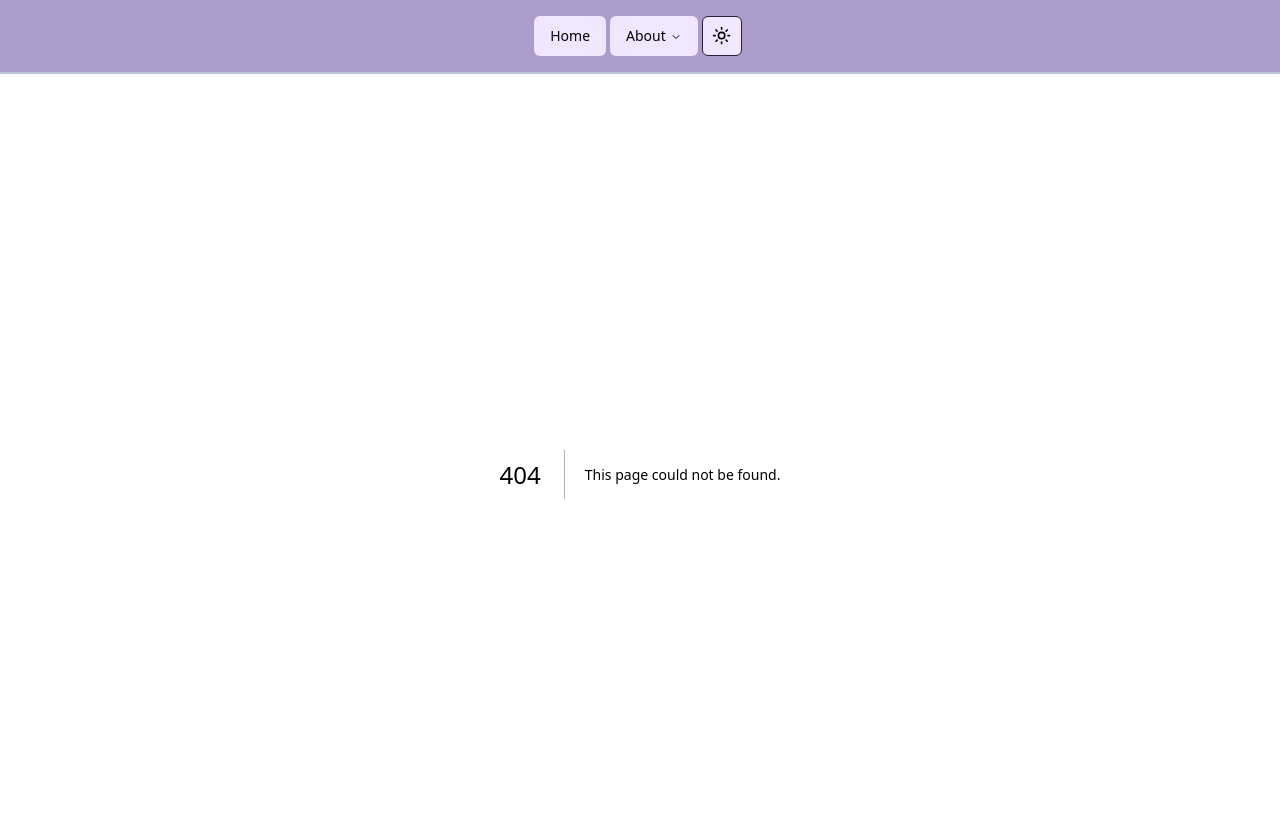
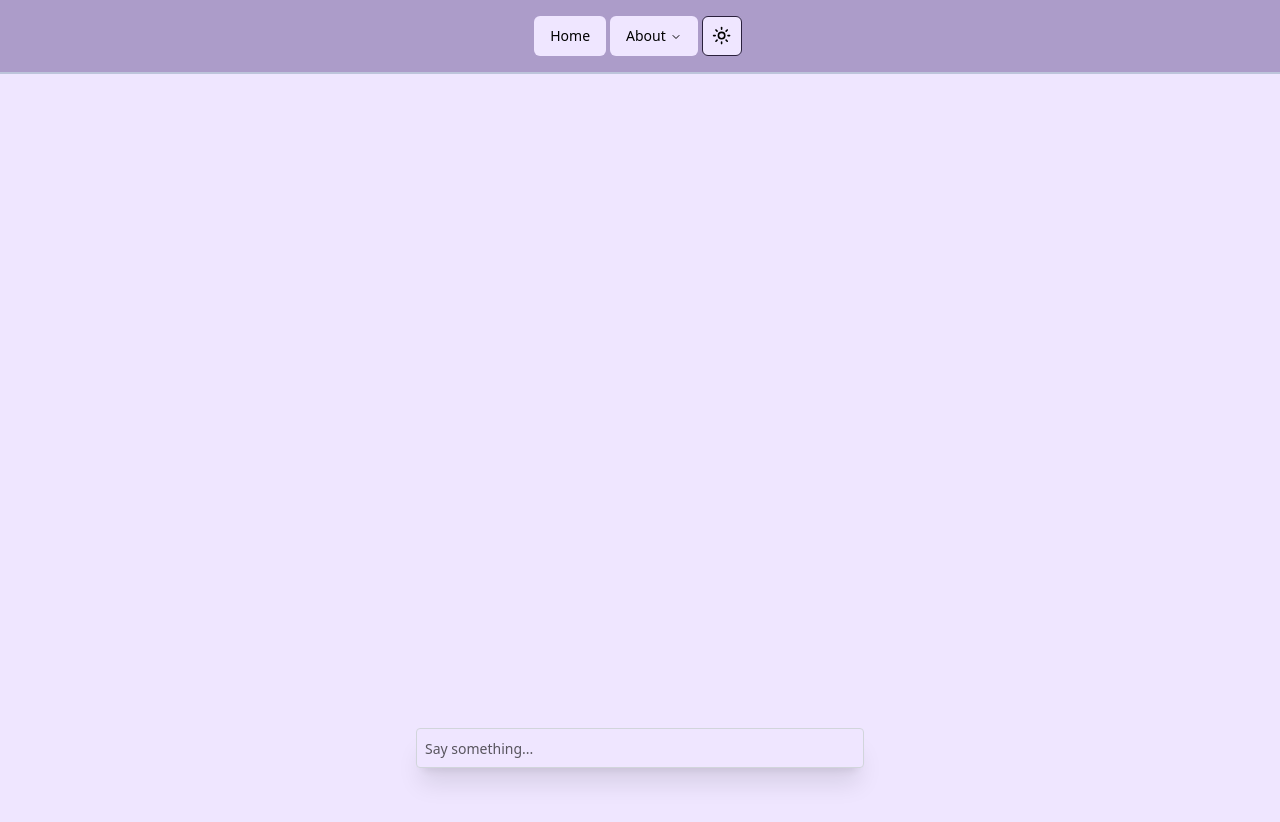
Before and after one commit to xavierloeraflores/ai-toolbox, a Next.js app: page /chatgpt in a window 1280 px wide. Before the commit this address had no page. Shown: the top 822 px of the page. Built offline with nearby package versions, Linux system fonts and the light colour scheme.

Commit message:
ChatGPT page & updated nav bar

```diff
--- /dev/null
+++ b/src/app/chatgpt/page.tsx
@@ -0,0 +1,8 @@
+import Chat from "~/components/chat";
+export default function HomePage() {
+    return (
+        <main className="flex min-h-screen flex-col items-center justify-center">
+            <Chat />
+        </main>
+    );
+}
--- a/src/components/header.tsx
+++ b/src/components/header.tsx
@@ -41,6 +41,13 @@ export const Header: React.FC = () => {
                                         link: "/hume",
                                         title: "Hume AI EVI",
                                         text: "Hume EVI Demo",
+                                    }}
+                                />
+                                <Destination
+                                    props={{
+                                        link: "/chatgpt",
+                                        title: "ChatGPT",
+                                        text: "ChatGPT Demo",
                                     }}
                                 />
                                 {/* <Destination
```
